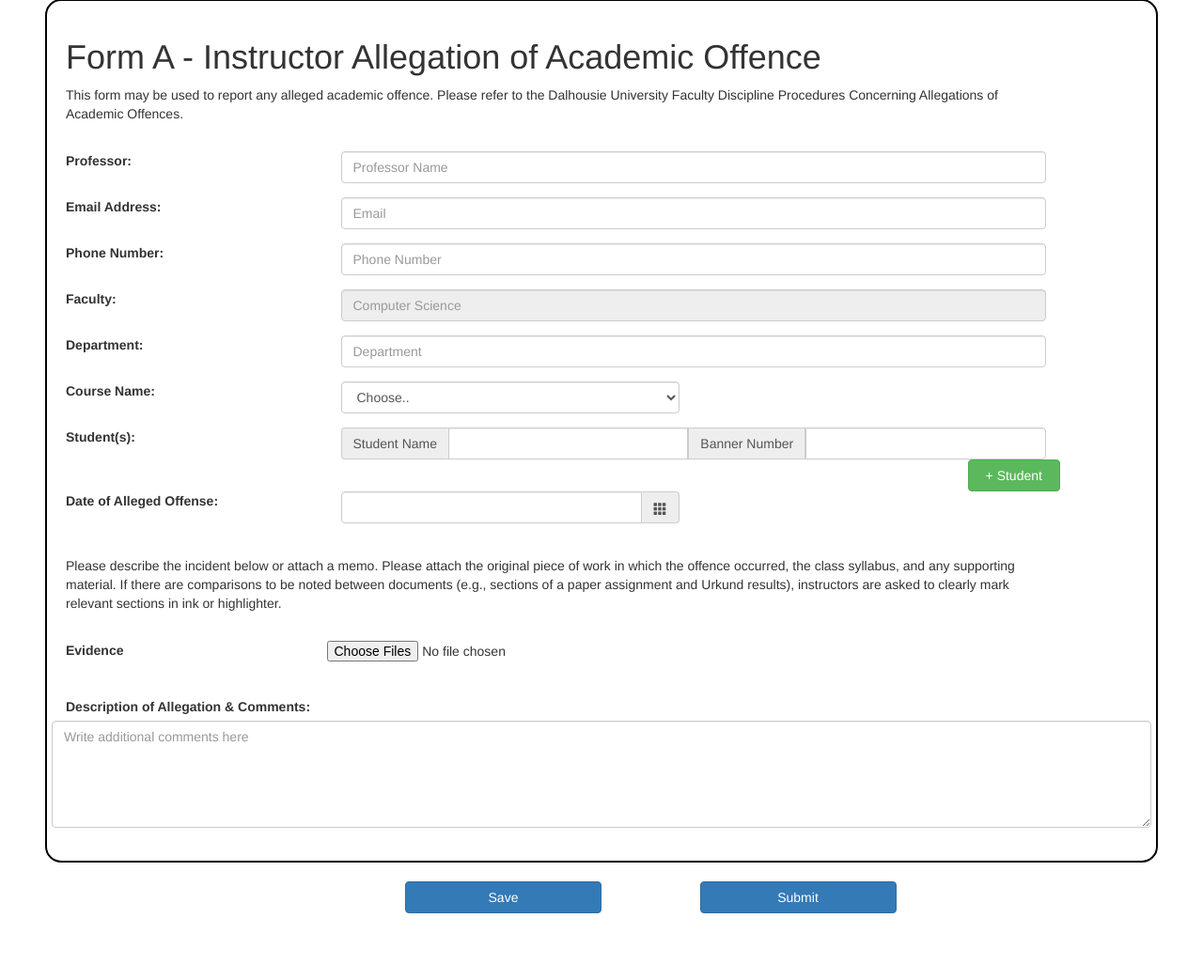
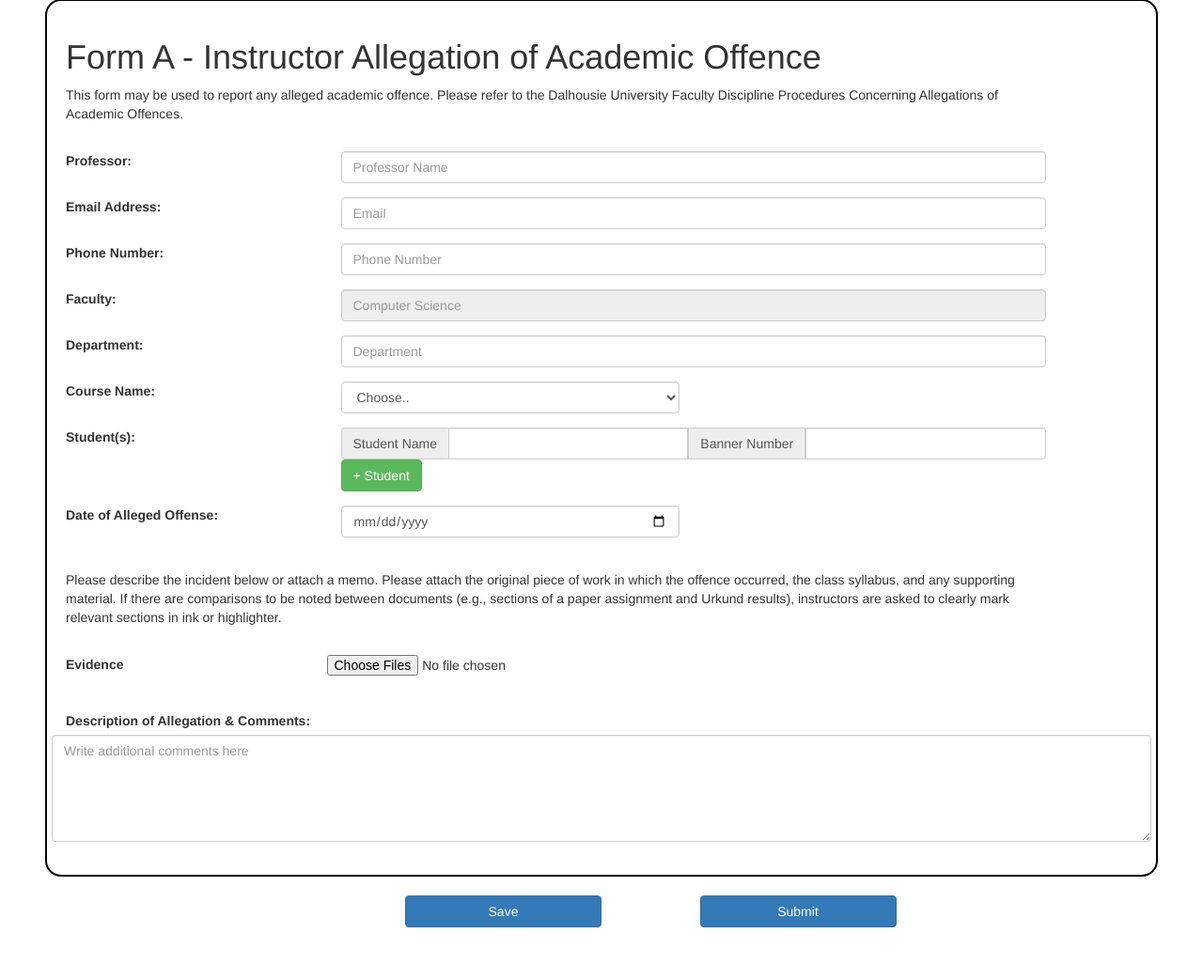
Before and after one commit to samblam/AIO, a PHP site: page /HTML/forma.html in a window 1280 px wide. Shown: the part 83-1126 px from the top of the page at 94% size. Before the commit the page ends 1055 px from the top, so only its background shows below. Run offline with PHP 8.4, Linux system fonts and the light colour scheme; some libraries are stand-ins or nearby versions.

Commit message:
date chooser works now. css changes for formatting ad student button, and form inputs are required.

```diff
--- a/CSS/formA.css
+++ b/CSS/formA.css
@@ -55,13 +55,23 @@ img {
     border-style: solid;
     border-color: black;
     border-radius: 17px;
-/*    margin-top:25px;
-    margin-bottom: 25px; */
     margin:20px;
 }
 
 .spacing {
     margin-top:20px;
+}
+
+#addStudent {
+    margin-LEFT: 15px;
+    MARGIN-BOTTOM: 15px;
+}
+
+/* copied from main.css to add black styling to table heads */
+thead.cases-table{
+    background-color: black;
+    font-style: oblique;
+    color: white
 }
 
 @keyframes colorize {
--- a/HTML/forma.html
+++ b/HTML/forma.html
@@ -4,7 +4,10 @@
         <title>Form A</title>
         <link rel="stylesheet" href="/CSS/formA.css">
         <link rel="stylesheet" href="https://maxcdn.bootstrapcdn.com/bootstrap/3.3.7/css/bootstrap.min.css">
-        <script src="https://maxcdn.bootstrapcdn.com/bootstrap/3.3.7/js/bootstrap.min.js"></script>
+        <link rel="stylesheet" href="https://cdnjs.cloudflare.com/ajax/libs/bootstrap-datepicker/1.4.1/css/bootstrap-datepicker3.css"/>
+        <script src="https://maxcdn.bootstrapcdn.com/bootstrap/3.3.7/js/bootstrap.min.js">
+        </script>
+
         <!-- Dream's header -->
         <script src="/JS/top-header.js"></script>
         <!-- this adds a new student row when the button is clicked -->
@@ -35,19 +38,19 @@
             <div class="form-group row">
                 <label for="ProfessorName" class="col-sm-3 col-form-label">Professor:</label>
                 <div class="col-sm-8">
-                     <input type="text" id="ProfessorName" class="form-control" placeholder="Professor Name">
+                     <input type="text" id="ProfessorName" class="form-control" placeholder="Professor Name" required>
                 </div>
             </div>
             <div class="form-group row">
                 <label for="email" class="col-sm-3 col-form-label">Email Address:</label>
                 <div class="col-sm-8">
-                    <input type="email" id="email" class="form-control" placeholder="Email">
+                    <input type="email" id="email" class="form-control" placeholder="Email" required>
                 </div>
             </div>
             <div class="form-group row">
                 <label for="phoneNum" class="col-sm-3">Phone Number:</label>
                 <div class="col-sm-8">
-                    <input type="tel" id="phoneNum" class="form-control" placeholder="Phone Number">
+                    <input type="tel" id="phoneNum" class="form-control" placeholder="Phone Number" required>
                 </div>
             </div>
             <div class="form-group row">
@@ -66,7 +69,7 @@
             <div class="form-group row">
                 <label for="coursePicker" class="col-sm-3">Course Name: </label>
                 <div class="col-sm-4">
-                    <select id="coursePicker" class="form-control">
+                    <select id="coursePicker" class="form-control" required>
                     <option selected>Choose..</option>
                         <!-- need to have course list grabbed from elsewhere? -->
                     <option>CSCI 2132 &nbsp;- Software Development</option>
@@ -81,27 +84,25 @@
                     <div class="col-sm-8">
                         <div class="input-group">
                             <span class="input-group-addon">Student Name</span>
-                            <input type="text" class="form-control" aria-label="Name">
+                            <input type="text" class="form-control" aria-label="Name" required>
                             <span class="input-group-addon">Banner Number</span>
-                            <input type="text" class="form-control" aria-label="B00">
+                            <input type="text" class="form-control" aria-label="B00" required>
                         </div>
                     </div>
                 </div>
             </div>
             <!-- this refreshes page. try to fix if time permits -->
             <div class="row">
-                <div class="col-sm-10"></div>
-                <button id="addStudent" onClick="add_Student()" class="btn btn-success col-sm-1">+ Student</button>
+                <label class="col-sm-3"></label>
+                <button id="addStudent" onClick="add_Student()" class="btn btn-success">+ Student</button>
             </div>
 
             <!--date of allegation - date chooser is not functional atm-->
-            <div class="form-group row">
+            <div class="form-group row date">
                 <label class="col-sm-3">Date of Alleged Offense:</label>
-                <div class="col-sm-4">
-                    <div class="input-group date">
-                        <input type="text" class="form-control"><span class="input-group-addon"><i class="glyphicon glyphicon-th"></i></span>
+                    <div class="col-sm-4">
+                        <input type="date" class="form-control" id="date" required>
                     </div>
-                </div>
             </div>
 
             <div class="row">
@@ -125,6 +126,7 @@
 
             </form>
         <!--save button, submit button-->
+        <!--save button, submit button-->
         <div class="row">
             <div class="col-sm-4"></div>
             <button type="button" class="btn btn-primary col-sm-2">Save</button>
```
Also changed, not shown: HTML/Admin.html (+12 -11 lines).
